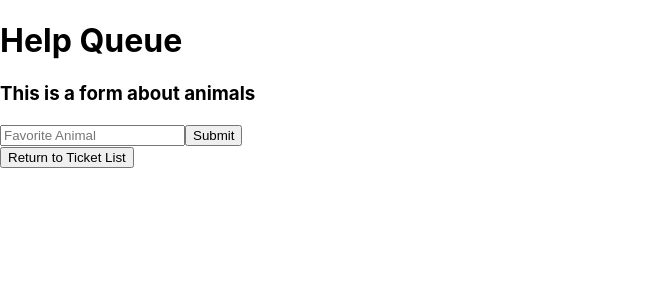
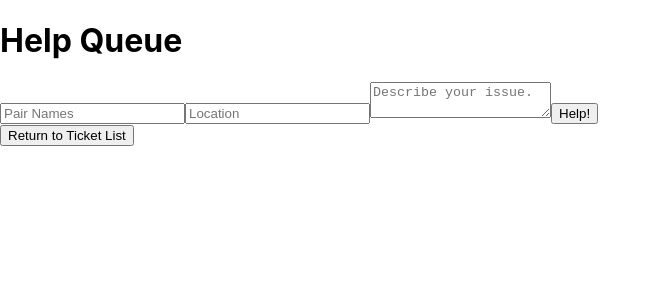
Before and after one commit to NeverSettels/monday, a React (Create React App) app: page / in a window 1280 px wide. Both pictures are taken after a click on the button "Add Ticket". Shown: the top 300 px of the page, without its empty margins (0-661 px from the left). Built offline with nearby package versions, Linux system fonts and the light colour scheme.

Commit message:
implement forms

```diff
--- a/src/components/NewTicketForm.js
+++ b/src/components/NewTicketForm.js
@@ -1,15 +1,32 @@
 import React from "react";
+import { v4 } from 'uuid';
 
-function NewTicketForm(props) {
+function NewTicketForm() {
   return (
     <>
-      <h3>This is a form about animals</h3>
-      <form>
-        <input type="text" placeholder="Favorite Animal"></input>
-        <input type="submit" value="Submit"></input>
+      <form onSubmit={handleNewTicketFormSubmission}>
+        <input
+          type='text'
+          names='names'
+          placeholder='Pair Names' />
+        <input
+          type='text'
+          name='location'
+          placeholder='Location' />
+        <textarea
+          name='issue'
+          placeholder='Describe your issue.' />
+        <button type='submit'>Help!</button>
       </form>
+
     </>
   );
+  function handleNewTicketFormSubmission(event) {
+    event.preventDefault();
+    console.log(event.target.names.value);
+    console.log(event.target.location.value);
+    console.log(event.target.issue.value);
+  }
 }
 
 export default NewTicketForm;
```
